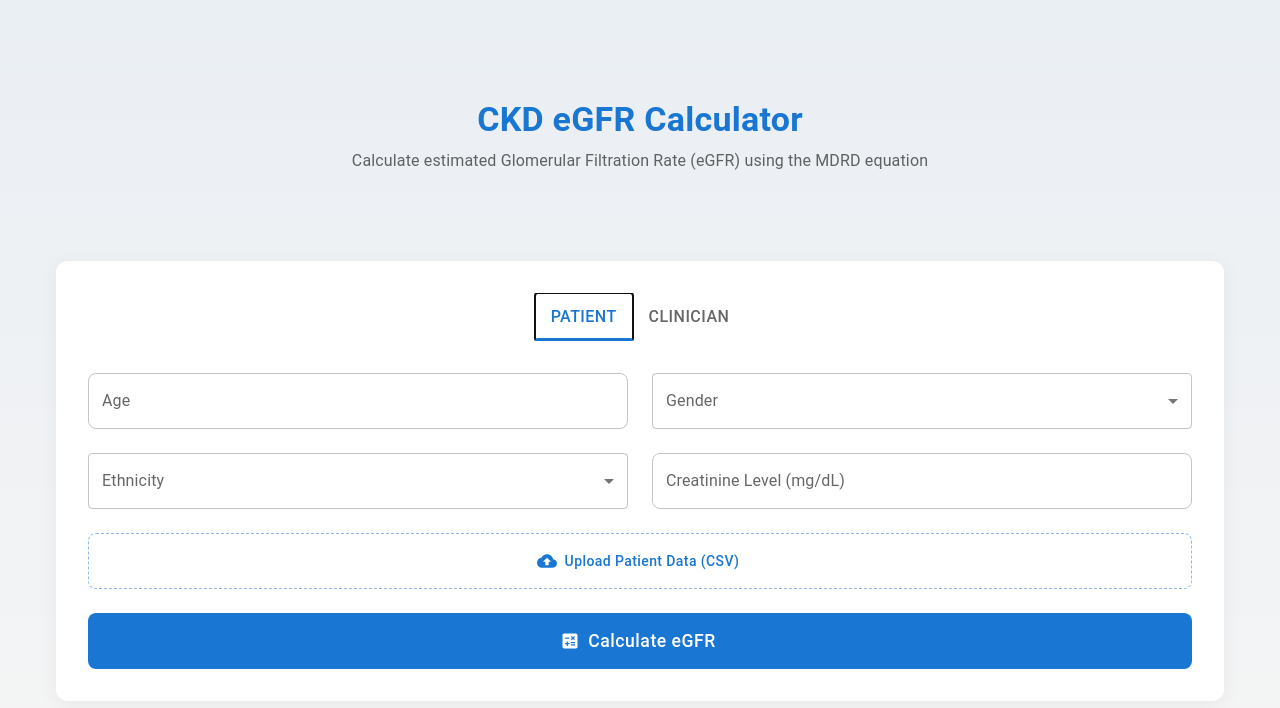
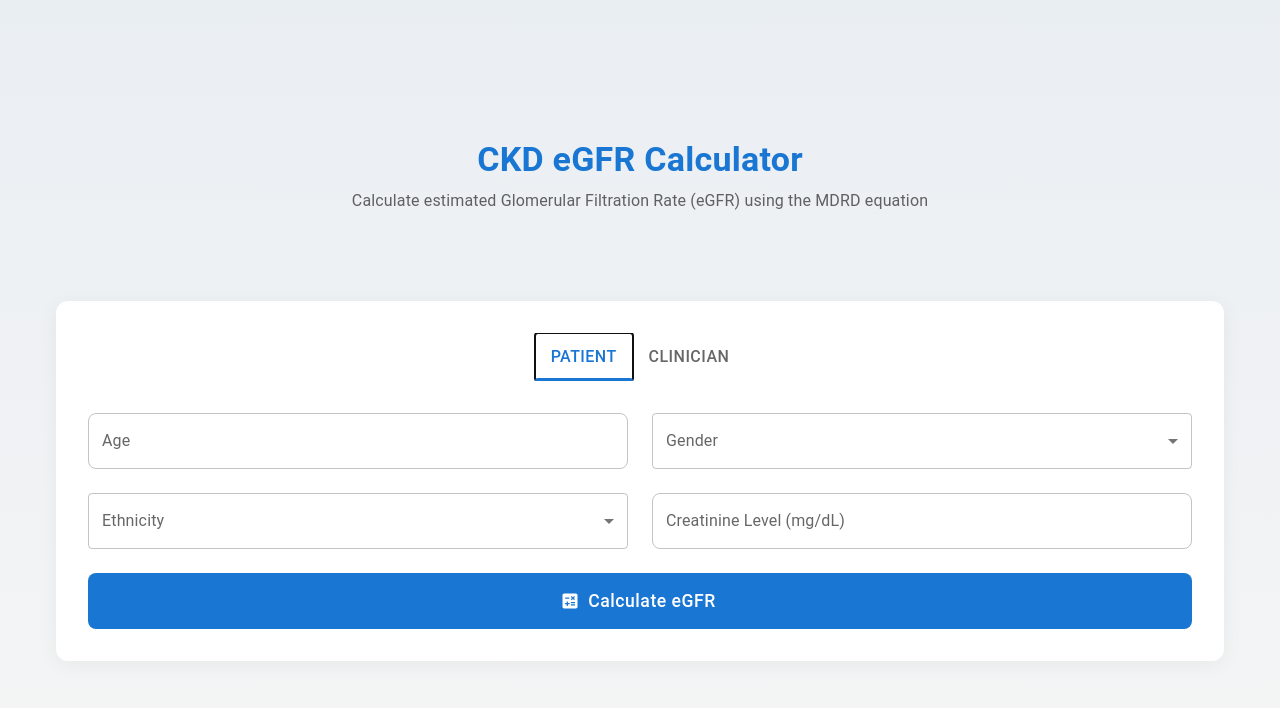
Before and after one commit to h4r1ni/CKD-eGFR-Calculator, a React (Vite) app: page / in a window 1280 px wide. Both pictures are taken after a click on the tab "PATIENT". Shown: the top 708 px of the page. Built offline with nearby package versions, Linux system fonts and the light colour scheme.

Commit message:
removed upload button from patient tab.

```diff
--- a/src/components/EGFRCalculator.jsx
+++ b/src/components/EGFRCalculator.jsx
@@ -405,6 +405,7 @@ const EGFRCalculator = () => {
             )}
           />
         </Grid>
+        {userType === 'clinician' && (
           <Grid item xs={12}>
             <Button
               component="label"
@@ -421,10 +422,11 @@ const EGFRCalculator = () => {
                 type="file"
                 hidden
                 accept=".csv"
-            onChange={handleFileUpload} // Make sure this function is handling the upload
+                onChange={handleFileUpload}
               />
             </Button>
           </Grid>
+        )}
 
               <Grid item xs={12}>
                 <Button type="submit" variant="contained" color="primary" fullWidth disabled={loading} startIcon={loading ? <CircularProgress size={20} /> : <CalculateIcon />} sx={{ height: 56, fontSize: '1.1rem' }}>
```
Lines whose indentation alone changed are shown as unchanged.
